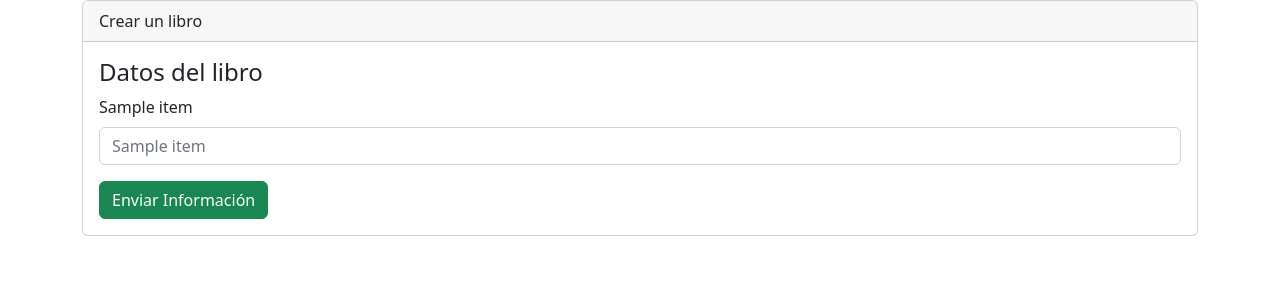
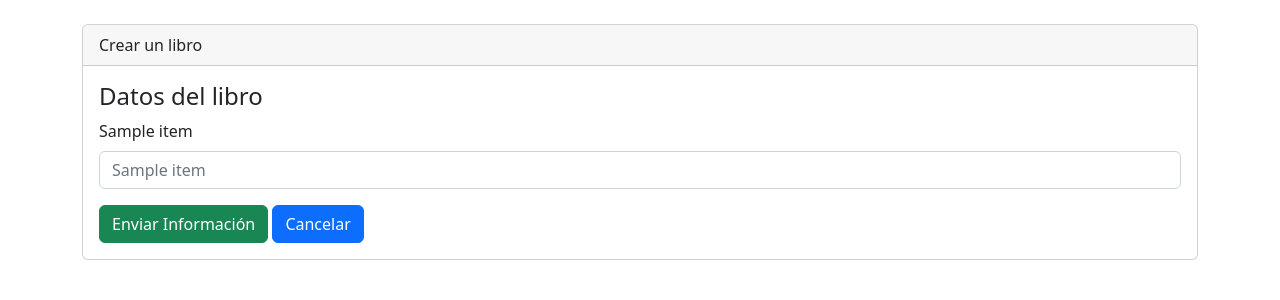
Before and after one commit to jmpevzla/dj-libreria, a Django app: template libreria/templates/libreria/libros/crear.html in a window 1280 px wide. Shown: the part 56-356 px from the top of the page. Run offline with Django 4.2, Linux system fonts and the light colour scheme; the template is opened without the code that fills it: most values are stand-ins (such as "Sample title", 1, 10 or a date in 2020).

Commit message:
Add btn Cancel in form.html fix br in base.html container

```diff
--- a/libreria/templates/libreria/base.html
+++ b/libreria/templates/libreria/base.html
@@ -26,6 +26,7 @@
     <div class="container">
         <div class="row">
             <div class="col-12">
+                <br>
                 {% block contenido %}{% endblock %}
             </div>
         </div>
--- a/libreria/templates/libreria/libros/form.html
+++ b/libreria/templates/libreria/libros/form.html
@@ -36,4 +36,5 @@
     {% endfor %}
 
     <input name="" id="" class="btn btn-success" type="submit" value="Enviar Información">
+    <a name="" id="" class="btn btn-primary" href="{% url 'libros' %}" role="button">Cancelar</a>
 </form>
```
